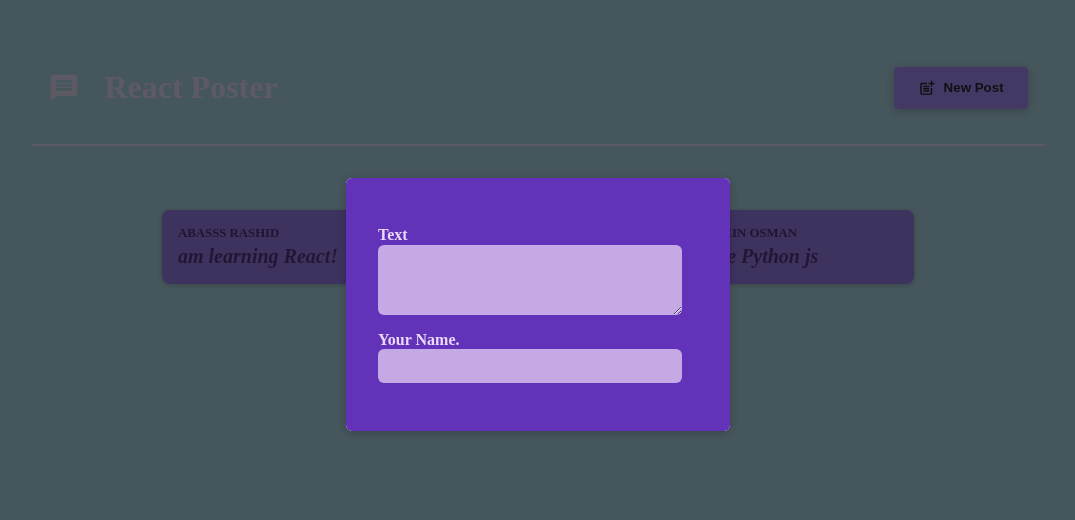
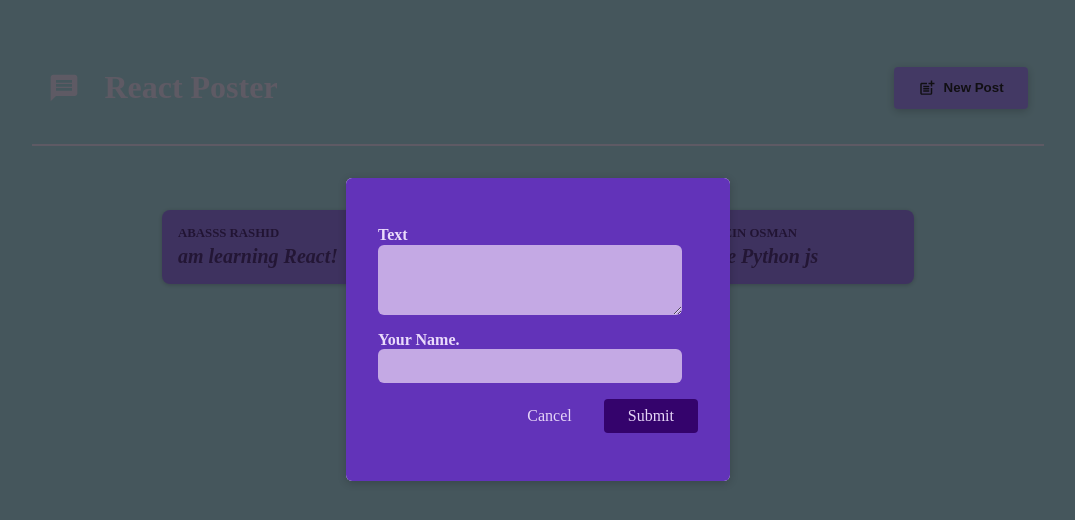
Before and after one commit to Abass-rashid/React-Crash-Project, a React (Vite) app: page / in a window 1280 px wide. Both pictures are taken after a click on the button "New Post". Shown: the top 520 px of the page, without its empty margins (102-1177 px from the left). Built offline with nearby package versions, Linux system fonts and the light colour scheme.

Commit message:
Add cancel & submit button

```diff
--- a/src/Components/NewPost.jsx
+++ b/src/Components/NewPost.jsx
@@ -1,6 +1,6 @@
 
 import classes from "./NewPost.module.css"
-const NewPost = ({handleChange,onAutherChange}) => {
+const NewPost = ({handleChange,onAutherChange,onCancel}) => {
 
   return (
     <form className={classes.form}>
@@ -12,6 +12,10 @@
         <label htmlFor="body">Your Name.</label>
         <input id="name"  type="text"  required onChange={onAutherChange}/>
        </p>
+       <p className={classes.actions}>
+        <button type="button" onClick={onCancel}>Cancel</button>
+        <button>Submit</button>
+       </p>
     </form>
     );
 }
--- a/src/Components/PostList.jsx
+++ b/src/Components/PostList.jsx
@@ -19,7 +19,8 @@
     {isPosting && (
      <Modal onModal={onStopPosting}>
      <NewPost  handleChange={handleChange}
-    onAutherChange={handleAuther} />
+    onAutherChange={handleAuther}
+    onCancel={onStopPosting}/>
       </Modal> ) }
 
       <ul className={classes.posts}>
```
